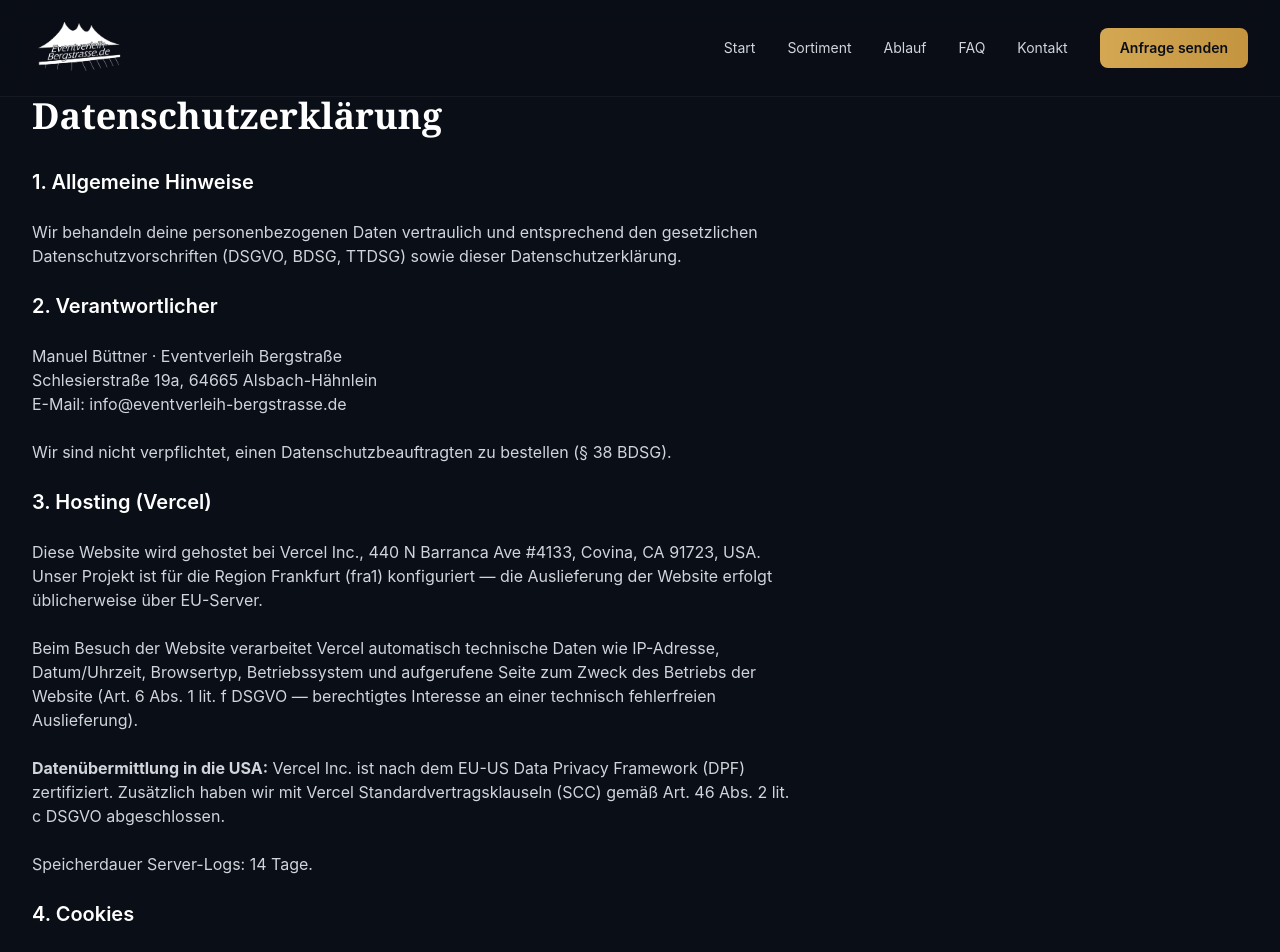
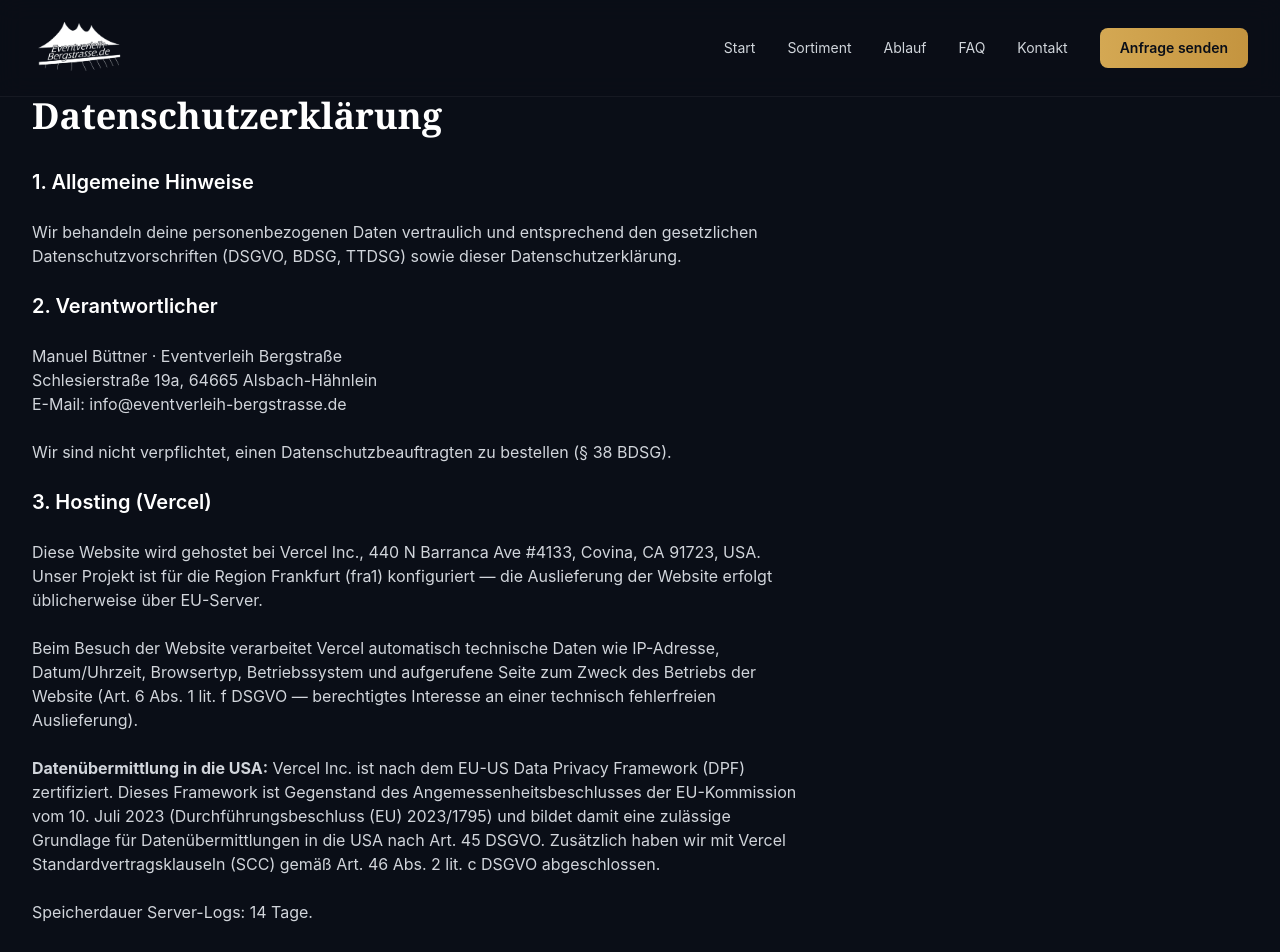
Before and after one commit to MB-SmartSystems/eventverleih-bergstrasse, a Next.js app: page /datenschutz in a window 1280 px wide. Shown: the top 952 px of the page. Built offline with nearby package versions, Linux system fonts and the light colour scheme.

Commit message:
legal(refine): Handelsregister-Hinweis + DPF-Beschluss-Datum ergaenzt (e-recht24-Vorbehalte schliessen)

```diff
--- a/src/app/datenschutz/page.tsx
+++ b/src/app/datenschutz/page.tsx
@@ -49,9 +49,12 @@ export default function Datenschutz() {
             </p>
             <p>
               <strong>Datenübermittlung in die USA:</strong> Vercel Inc. ist nach dem
-              EU-US Data Privacy Framework (DPF) zertifiziert. Zusätzlich haben wir mit
-              Vercel Standardvertragsklauseln (SCC) gemäß Art. 46 Abs. 2 lit. c DSGVO
-              abgeschlossen.
+              EU-US Data Privacy Framework (DPF) zertifiziert. Dieses Framework ist
+              Gegenstand des Angemessenheitsbeschlusses der EU-Kommission vom
+              10. Juli 2023 (Durchführungsbeschluss (EU) 2023/1795) und bildet damit
+              eine zulässige Grundlage für Datenübermittlungen in die USA nach Art. 45
+              DSGVO. Zusätzlich haben wir mit Vercel Standardvertragsklauseln (SCC)
+              gemäß Art. 46 Abs. 2 lit. c DSGVO abgeschlossen.
             </p>
             <p>Speicherdauer Server-Logs: 14 Tage.</p>
 
--- a/src/app/impressum/page.tsx
+++ b/src/app/impressum/page.tsx
@@ -23,6 +23,7 @@ export default function Impressum() {
             </p>
             <p>Vertreten durch: Manuel Büttner</p>
             <p>Rechtsform: Einzelunternehmen</p>
+            <p>Nicht im Handelsregister eingetragen.</p>
 
             <h2>Kontakt</h2>
             <p>
```
